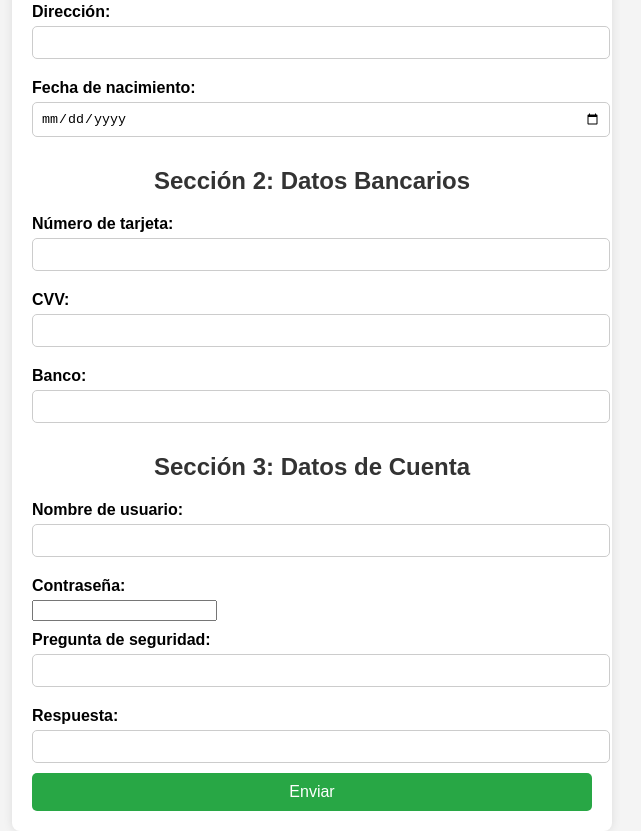
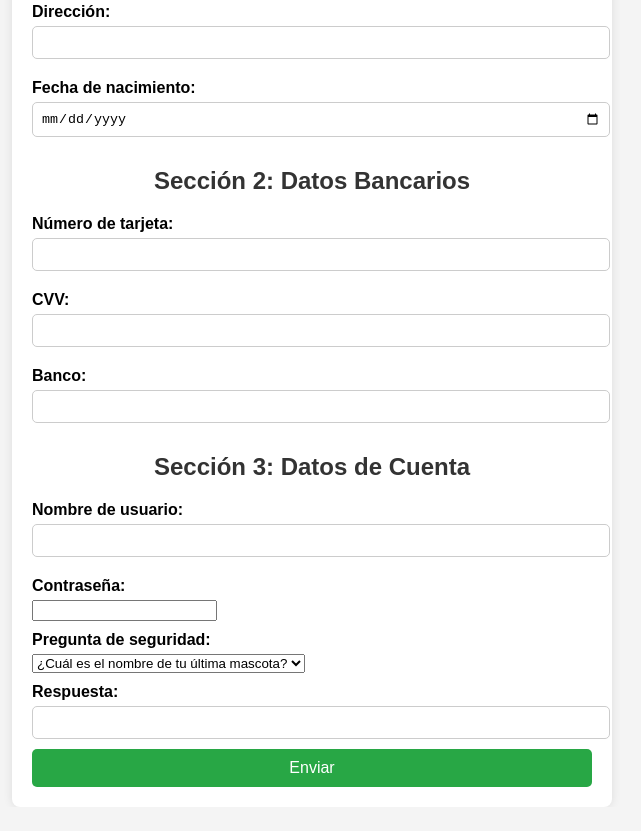
Before and after one commit to DARCKBLACK06/Pagina_web, a plain HTML site: page index.html in a window 1280 px wide. Shown: the part 424-1255 px from the top of the page, without its empty margins (328-969 px from the left). After the commit the page ends 1231 px from the top, so only its background shows below. Drawn offline with Linux system fonts and the light colour scheme.

Commit message:
Update index.html

```diff
--- a/index.html
+++ b/index.html
@@ -55,7 +55,11 @@
             <input type="password" id="contrasena" name="contrasena" required>
 
             <label for="pregunta">Pregunta de seguridad:</label>
-            <input type="text" id="pregunta" name="pregunta" required>
+            <select id="pregunta" name="pregunta" required>
+                <option value="mascota">¿Cuál es el nombre de tu última mascota?</option>
+                <option value="fecha_importante">¿Qué fecha es importante para ti?</option>
+                <option value="ocupacion">¿A qué te dedicas actualmente?</option>
+            </select>
 
             <label for="respuesta">Respuesta:</label>
             <input type="text" id="respuesta" name="respuesta" required>
```
